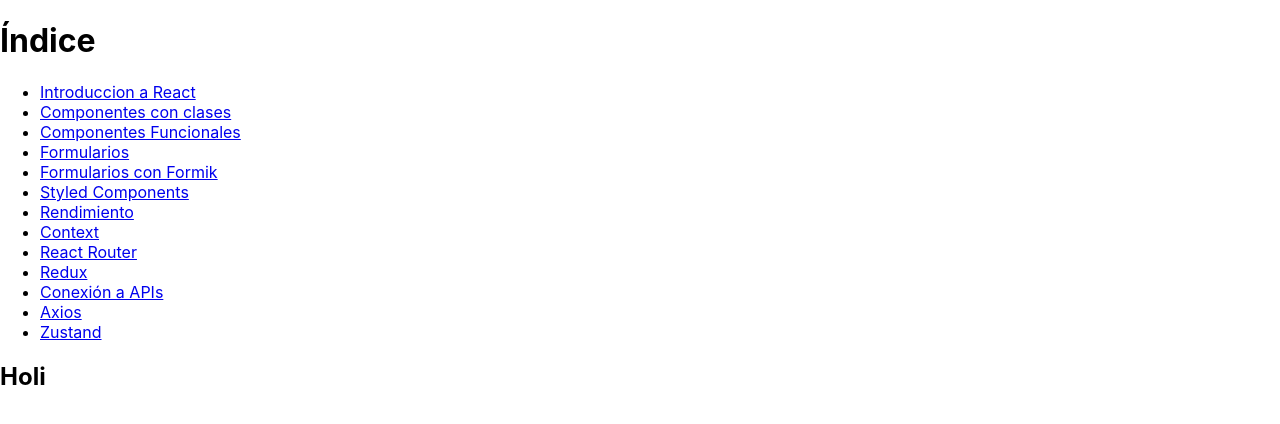
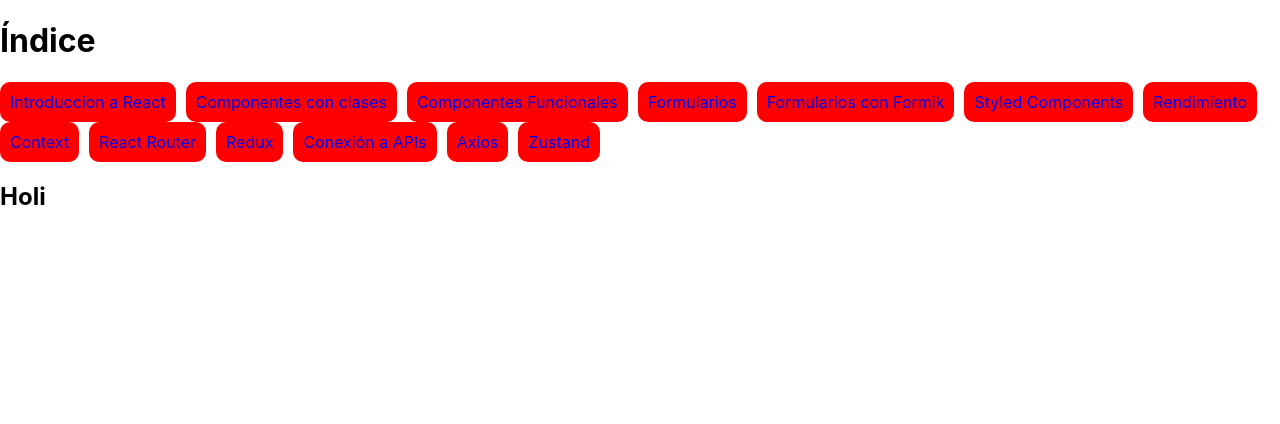
Before and after one commit to JuananA1000/AprendeReact, a React (Create React App) app: page / in a window 1280 px wide. Shown: the top 424 px of the page. Built offline with nearby package versions, Linux system fonts and the light colour scheme; no server answers.

Commit message:
Estilar DataRouter

```diff
--- /dev/null
+++ b/src/app/DataRouter.css
@@ -0,0 +1,21 @@
+/* Estilo CSS para la barra de navegación horizontal */
+nav {
+  width: 100%; /* Ancho del contenedor, ajusta según tus preferencias */
+}
+nav ul {
+  list-style-type: none;
+  padding: 0;
+  margin: 0;
+}
+
+nav ul li {
+  display: inline-block;
+  margin-right: 10px; /* Espacio entre elementos de la lista (ajusta según tus preferencias) */
+  background-color: red;
+  padding: 10px;
+  border-radius: 10px;
+}
+
+nav a {
+  text-decoration: none;
+}
--- a/src/app/DataRouter.js
+++ b/src/app/DataRouter.js
@@ -126,14 +126,14 @@ import { store } from '../10_Redux/store/store';
 import { Provider } from 'react-redux';
 
 // * CSS
-import './App.css';
+import './DataRouter.css'; // Importa tu archivo de estilos aquí
 
 // * lITERALES
 import text from '../translations/es/global.json';
 
 export default function App() {
   return (
-    <div className='App'>
+    <div>
       <div>
         <h1>Índice</h1>
 
@@ -200,7 +200,7 @@ export default function App() {
             <Route path='/intro-t7' element={<IntroT7 />} />
             <Route path='/intro-t8' element={<IntroT8 />} />
             <Route path='/intro-t9' element={<IntroT9 />} />
-            <Route path='/intro-t10' element={<IntroT13 />} />
+            <Route path='/intro-t10' element={<IntroT10 />} />
             <Route path='/intro-t11' element={<IntroT11 />} />
             <Route path='/intro-t12' element={<IntroT12 />} />
             <Route path='/intro-t13' element={<IntroT13 />} />
```
